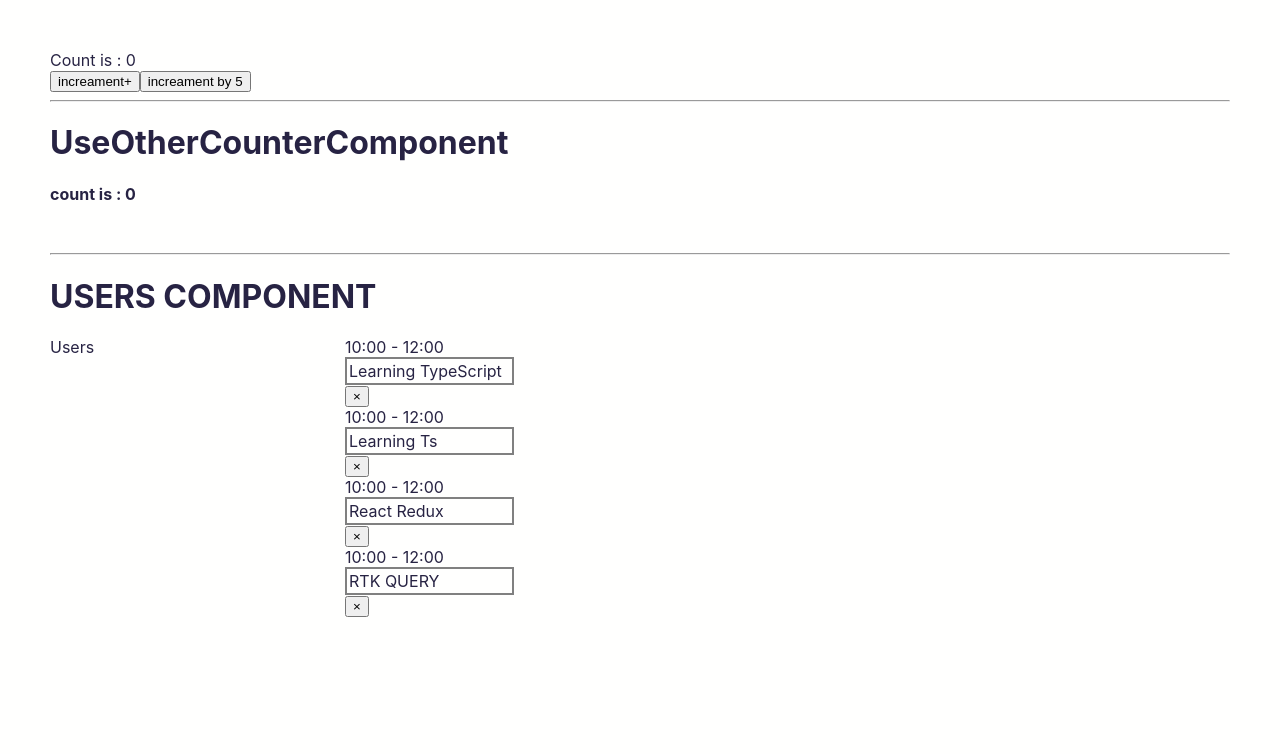
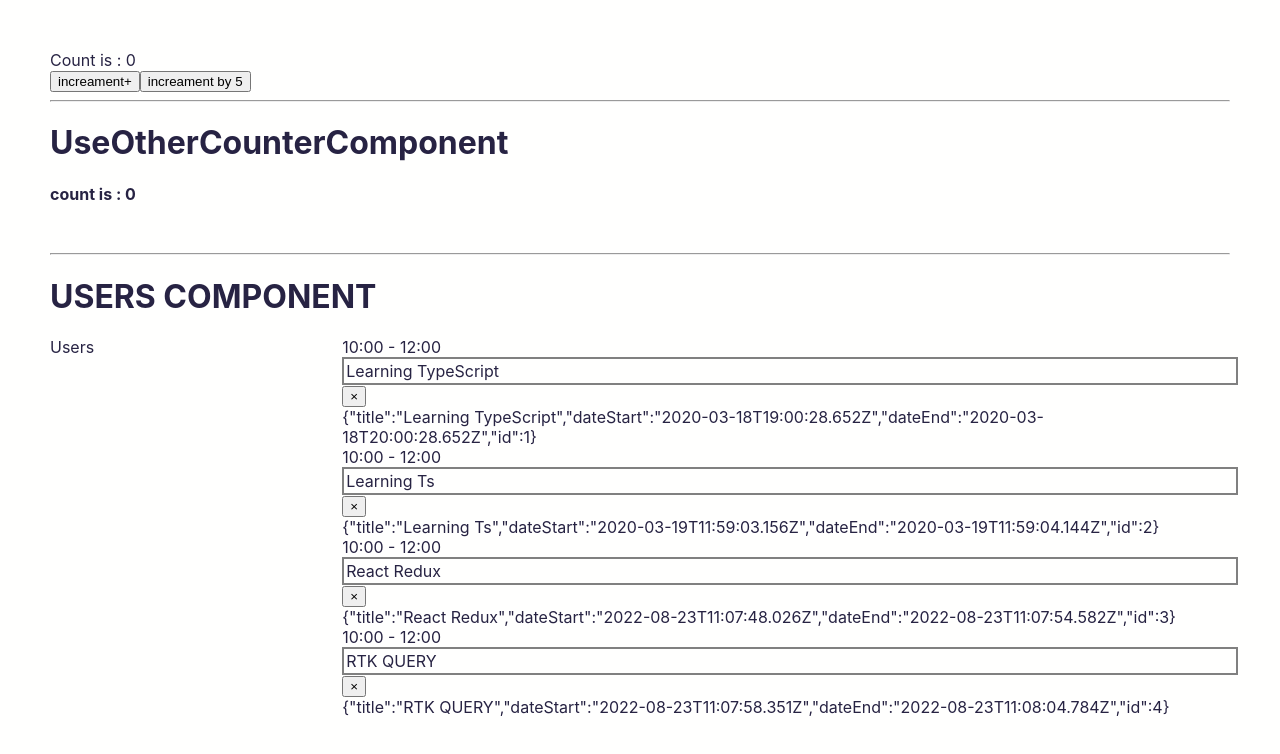
Before and after one commit to Elmar101/react-redux-typescript, a React (Create React App) app: page / in a window 1280 px wide. Shown: the top 754 px of the page. Built offline with nearby package versions, Linux system fonts and the light colour scheme; no server answers; data requests are answered from the project's data file.

Commit message:
RTK QUERY use EventDetail send get request with id

```diff
--- a/json-server/db.json
+++ b/json-server/db.json
@@ -4,25 +4,25 @@
       "title": "Learning TypeScript",
       "dateStart": "2020-03-18T19:00:28.652Z",
       "dateEnd": "2020-03-18T20:00:28.652Z",
-      "id": 2
+      "id": 1
     },
     {
       "title": "Learning Ts",
       "dateStart": "2020-03-19T11:59:03.156Z",
       "dateEnd": "2020-03-19T11:59:04.144Z",
-      "id": 3
+      "id": 2
     },
     {
       "title": "React Redux",
       "dateStart": "2022-08-23T11:07:48.026Z",
       "dateEnd": "2022-08-23T11:07:54.582Z",
-      "id": 4
+      "id": 3
     },
     {
       "title": "RTK QUERY",
       "dateStart": "2022-08-23T11:07:58.351Z",
       "dateEnd": "2022-08-23T11:08:04.784Z",
-      "id": 5
+      "id": 4
     }
   ]
 }
--- a/src/ApiKey/eventApiKey.ts
+++ b/src/ApiKey/eventApiKey.ts
@@ -1,2 +1,3 @@
 export const BASE_EVENT_API: string = "http://localhost:8000";
 export const EVENTS_API_KEY: string = "events";
+export const EVENT_API_KEY = (id: string)=>  `${EVENTS_API_KEY}/${id}`;
--- a/src/components/App/App.tsx
+++ b/src/components/App/App.tsx
@@ -22,7 +22,6 @@ function App() {
         <div style={{width: "25%"}}>  <Users/> </div>
         <div> <Events/> </div>
      </div>
-
     </div>
   );
 }
--- /dev/null
+++ b/src/components/Events/EventDetail/EventDetail.tsx
@@ -0,0 +1,12 @@
+import React from 'react'
+import { useFetchEventQuery } from '../../../redux-toolkit/features/rtk-query/events/event-slice'
+
+const EventDetail: React.FC<{id: number}> = ({id}) => {
+  const _id: string = id.toString();
+  const {data , isFetching, isSuccess} = useFetchEventQuery(_id);
+  return (
+    <div>{isSuccess && <div>{JSON.stringify(data)}</div>}</div>
+  )
+};
+
+export default EventDetail;
--- a/src/components/Events/Events.tsx
+++ b/src/components/Events/Events.tsx
@@ -1,14 +1,17 @@
 import React from 'react'
 import { useFetchEventsQuery } from '../../redux-toolkit/features/rtk-query/events/event-slice'
 import { EventItem } from '../Calendar/EventItem';
+import EventDetail from './EventDetail/EventDetail';
 
 const Events = () => {
   const {data , isFetching} = useFetchEventsQuery();
-
   return (
     <div>
         {data?.length && data.map(event=> <div key={`event${event.id}`}>
-            <EventItem event={event}/>
+            <div>
+              <EventItem event={event}/>
+              <EventDetail id={event.id}/>
+            </div>
         </div>)}
     </div>
   )
--- a/src/redux-toolkit/features/rtk-query/events/event-slice.ts
+++ b/src/redux-toolkit/features/rtk-query/events/event-slice.ts
@@ -1,5 +1,5 @@
 import {createApi , fetchBaseQuery} from "@reduxjs/toolkit/query/react";
-import { BASE_EVENT_API, EVENTS_API_KEY } from "../../../../ApiKey/eventApiKey";
+import { BASE_EVENT_API, EVENTS_API_KEY, EVENT_API_KEY } from "../../../../ApiKey/eventApiKey";
 import { IEvent } from "../../../../models/event";
 
 export const eventSlice = createApi({
@@ -9,9 +9,12 @@ export const eventSlice = createApi({
         return {
             fetchEvents: builder.query<IEvent[] , void>({
                 query: () => { return EVENTS_API_KEY }
+            }),
+            fetchEvent: builder.query<IEvent , string>({
+                query:(id)=>{ return EVENT_API_KEY(id) }
             })
         }
     }
 });
 
-export const {useFetchEventsQuery} = eventSlice;
+export const {useFetchEventsQuery , useFetchEventQuery} = eventSlice;
```
